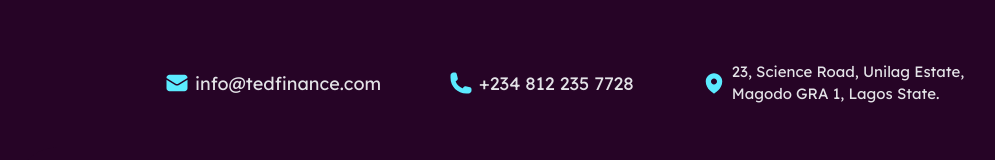
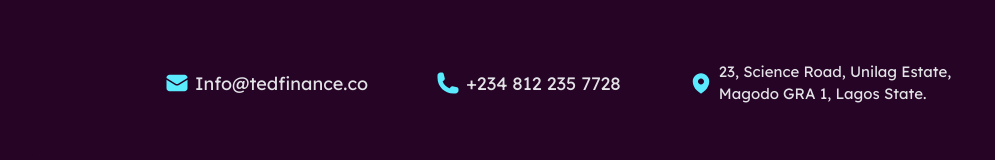
Before and after one commit to Ted-Finance/tedinfowebsite, a React (Create React App) app: page / in a window 1280 px wide. Shown: the part 9454-9614 px from the top of the page, without its empty margins (115-1110 px from the left). Built offline with nearby package versions, Linux system fonts and the light colour scheme; a web font is replaced by a local one.

Commit message:
email update

```diff
--- a/src/components/Footer/index.jsx
+++ b/src/components/Footer/index.jsx
@@ -75,7 +75,7 @@
               <div className="flex flex-row md:hidden">
                 <div className="flex flex-row justify-start items-center xl:w-[22%] w-full gap-1.5">
                   <Img src="images/img_icon_lime_500_24x24.svg" alt="icon_three" className="h-[18px] w-[18px]" />
-                  <Text as="p" className="text-center text-align-center font-normal text-[10px]">info@tedfinance.com</Text>
+                  <Text as="p" className="text-center text-align-center font-normal text-[10px]">Info@tedfinance.co</Text>
                 </div>
                 <div className="flex flex-row justify-start items-center xl:w-[19%] w-full gap-1.5 pl-[1rem]">
                   <Img src="images/img_icon_24x24.svg" alt="icon_five" className="h-[18px] w-[18px]" />
@@ -85,7 +85,7 @@
               <div className="md:block hidden">
                 <div className="flex flex-row justify-start items-center xl:w-[22%] w-full gap-1.5">
                   <Img src="images/img_icon_lime_500_24x24.svg" alt="icon_three" className="h-[24px] w-[24px]" />
-                  <Text as="p" className="text-center text-align-center font-normal text-[15px]">info@tedfinance.com</Text>
+                  <Text as="p" className="text-center text-align-center font-normal text-[15px]">Info@tedfinance.co</Text>
                 </div>
               </div>
               <div className="md:block hidden">
--- a/src/components/Footer1/index.jsx
+++ b/src/components/Footer1/index.jsx
@@ -35,7 +35,7 @@
           <div className="flex flex-row md:flex-col justify-start items-center w-full pl-[326px] pr-14 gap-5 md:px-5">
             <div className="flex flex-row justify-start items-center w-[22%] md:w-full gap-1.5">
               <Img src="images/img_icon_lime_500_24x24.svg" alt="icon_one" className="h-[24px] w-[24px]" />
-              <Text as="p">info@tedfinance.com</Text>
+              <Text as="p">Info@tedfinance.co</Text>
             </div>
             <div className="flex flex-row justify-start items-center w-[19%] md:w-full gap-1.5">
               <Img src="images/img_icon_24x24.svg" alt="icon_three" className="h-[24px] w-[24px]" />
--- a/src/pages/ExchangeDesktop/index.jsx
+++ b/src/pages/ExchangeDesktop/index.jsx
@@ -284,7 +284,7 @@
                 <div className="flex flex-row md:flex-col justify-start items-center w-full pl-[326px] pr-14 gap-5 md:px-5">
                   <div className="flex flex-row justify-start items-center w-[22%] md:w-full gap-1.5">
                     <Img src="images/img_icon_lime_500_24x24.svg" alt="icon_three" className="h-[24px] w-[24px]" />
-                    <Text as="p" className="md:text-center md:text-align-center md:font-normal md:text-[15px]">info@tedfinance.com</Text>
+                    <Text as="p" className="md:text-center md:text-align-center md:font-normal md:text-[15px]">Info@tedfinance.co</Text>
                   </div>
                   <div className="flex flex-row justify-start items-center w-[19%] md:w-full gap-1.5">
                     <Img src="images/img_icon_24x24.svg" alt="icon_five" className="h-[24px] w-[24px]" />
--- a/src/pages/HomePageDesktop/index.jsx
+++ b/src/pages/HomePageDesktop/index.jsx
@@ -740,7 +740,7 @@
                     <span className="text-purple-400 2xl:text-[30px] lg:text-[30px] xl:text-[30px]  text-[20px] font-medium text-center text-align-center">Frequently Asked Questions</span>
                   </Text>
                   <Text size="5xl" as="p" className="!text-gray-900_01 text-center text-align-center w-full text-[14px] font-light text-align-center 2xl:text-left lg:text-left xl:text-left">
-                    Still you have any questions? Contact our Team via info@tedfinance.com
+                    Still you have any questions? Contact our Team via Info@tedfinance.co
                   </Text>
                 </div>
                 <div className="flex flex-col items-center justify-start w-full mt-14 2xl:mt-20">
@@ -1050,7 +1050,7 @@
                         <div className="flex flex-row w-full sm:ml-[20rem]">
                           <div className="flex flex-row justify-start items-center 2xl:w-[22%] xl:w-[22%] w-full gap-1.5 sm:w-[40%]">
                             <Img src="images/img_icon_lime_500_24x24.svg" alt="icon_three" className="h-[10px] w-[10px]" />
-                            <Text as="p" className="text-center text-align-center font-extralight text-[10px]">info@tedfinance.com</Text>
+                            <Text as="p" className="text-center text-align-center font-extralight text-[10px]">Info@tedfinance.co</Text>
                           </div>
                           <div className="flex flex-row justify-start items-center 2xl:w-[19%] xl:w-[19%] w-full gap-1.5">
                             <Img src="images/img_icon_24x24.svg" alt="icon_five" className="h-[10px] w-[10px] ml-[9px]" />
@@ -1134,7 +1134,7 @@
                       <div className="flex 2xl:flex-row lg:flex-row xl:flex-row flex-col justify-start items-center w-full xl:pl-[150px] xl:pr-0 lg:pl-[56px]  pl-[326px] pr-14 gap-5 px-5 xl:gap-[4.25rem]">
                         <div className="flex flex-row justify-start items-center 2xl:w-[22%] xl:w-[22%] w-full gap-1.5">
                           <Img src="images/img_icon_lime_500_24x24.svg" alt="icon_three" className="h-[24px] w-[24px]" />
-                          <Text as="p" className="text-center text-align-center font-normal text-[15px]">info@tedfinance.com</Text>
+                          <Text as="p" className="text-center text-align-center font-normal text-[15px]">Info@tedfinance.co</Text>
                         </div>
                         <div className="flex flex-row justify-start items-center 2xl:w-[19%] xl:w-[19%] w-full gap-1.5">
                           <Img src="images/img_icon_24x24.svg" alt="icon_five" className="h-[24px] w-[24px]" />
--- a/src/pages/SendReceiveMoneyDesktop/index.jsx
+++ b/src/pages/SendReceiveMoneyDesktop/index.jsx
@@ -377,7 +377,7 @@
               <div className="flex flex-row md:flex-col justify-start items-center w-full pl-[326px] pr-14 gap-5 md:px-5">
                 <div className="flex flex-row justify-start items-center w-[22%] md:w-full gap-1.5">
                   <Img src="images/img_icon_lime_500_24x24.svg" alt="icon_one" className="h-[24px] w-[24px]" />
-                  <Text as="p">info@tedfinance.com</Text>
+                  <Text as="p">Info@tedfinance.co</Text>
                 </div>
                 <div className="flex flex-row justify-start items-center w-[19%] md:w-full gap-1.5">
                   <Img src="images/img_icon_24x24.svg" alt="icon_three" className="h-[24px] w-[24px]" />
--- a/src/pages/SendReceiveMoneyDesktopFour/index.jsx
+++ b/src/pages/SendReceiveMoneyDesktopFour/index.jsx
@@ -307,7 +307,7 @@
                 <div className="flex flex-row md:flex-col justify-start items-center w-full pl-[326px] pr-14 gap-5 md:px-5">
                   <div className="flex flex-row justify-start items-center w-[22%] md:w-full gap-1.5">
                     <Img src="images/img_icon_lime_500_24x24.svg" alt="icon_one" className="h-[24px] w-[24px]" />
-                    <Text as="p" className="md:text-center md:text-align-center md:font-normal md:text-[15px]" >info@tedfinance.com</Text>
+                    <Text as="p" className="md:text-center md:text-align-center md:font-normal md:text-[15px]" >Info@tedfinance.co</Text>
                   </div>
                   <div className="flex flex-row justify-start items-center w-[19%] md:w-full gap-1.5">
                     <Img src="images/img_icon_24x24.svg" alt="icon_three" className="h-[24px] w-[24px]" />
--- a/src/pages/SendReceiveMoneyDesktopOne/index.jsx
+++ b/src/pages/SendReceiveMoneyDesktopOne/index.jsx
@@ -444,7 +444,7 @@
               <div className="flex flex-row md:flex-col justify-start items-center w-full pl-[326px] pr-14 gap-5 md:px-5">
                 <div className="flex flex-row justify-start items-center w-[22%] md:w-full gap-1.5">
                   <Img src="images/img_icon_lime_500_24x24.svg" alt="icon_one" className="h-[24px] w-[24px]" />
-                  <Text as="p" className="md:text-center md:text-align-center md:font-normal md:text-[15px]">info@tedfinance.com</Text>
+                  <Text as="p" className="md:text-center md:text-align-center md:font-normal md:text-[15px]">Info@tedfinance.co</Text>
                 </div>
                 <div className="flex flex-row justify-start items-center w-[19%] md:w-full gap-1.5">
                   <Img src="images/img_icon_24x24.svg" alt="icon_three" className="h-[24px] w-[24px]" />
--- a/src/pages/SendReceiveMoneyDesktopThree/index.jsx
+++ b/src/pages/SendReceiveMoneyDesktopThree/index.jsx
@@ -480,7 +480,7 @@
               <div className="flex flex-row md:flex-col justify-start items-center w-full pl-[326px] pr-14 gap-5 md:px-5">
                 <div className="flex flex-row justify-start items-center w-[22%] md:w-full gap-1.5">
                   <Img src="images/img_icon_lime_500_24x24.svg" alt="icon_one" className="h-[24px] w-[24px]" />
-                  <Text as="p" className="md:text-center md:text-align-center md:font-normal md:text-[15px]">info@tedfinance.com</Text>
+                  <Text as="p" className="md:text-center md:text-align-center md:font-normal md:text-[15px]">Info@tedfinance.co</Text>
                 </div>
                 <div className="flex flex-row justify-start items-center w-[19%] md:w-full gap-1.5">
                   <Img src="images/img_icon_24x24.svg" alt="icon_three" className="h-[24px] w-[24px]" />
--- a/src/pages/SendReceiveMoneyDesktopTwo/index.jsx
+++ b/src/pages/SendReceiveMoneyDesktopTwo/index.jsx
@@ -481,7 +481,7 @@
                         <div className="flex flex-row w-full sm:ml-[20rem]">
                           <div className="flex flex-row justify-start items-center 2xl:w-[22%] xl:w-[22%] w-full gap-1.5 sm:w-[40%]">
                             <Img src="images/img_icon_lime_500_24x24.svg" alt="icon_three" className="h-[10px] w-[10px]" />
-                            <Text as="p" className="text-center text-align-center font-extralight text-[10px]">info@tedfinance.com</Text>
+                            <Text as="p" className="text-center text-align-center font-extralight text-[10px]">Info@tedfinance.co</Text>
                           </div>
                           <div className="flex flex-row justify-start items-center 2xl:w-[19%] xl:w-[19%] w-full gap-1.5">
                             <Img src="images/img_icon_24x24.svg" alt="icon_five" className="h-[10px] w-[10px] ml-[9px]" />
@@ -563,7 +563,7 @@
                 <div className="flex 2xl:flex-row lg:flex-row xl:flex-row flex-col justify-start items-center w-full xl:pl-[150px] xl:pr-0 lg:pl-[56px]  pl-[326px] pr-14 gap-5 px-5 xl:gap-[4.25rem]">
                   <div className="flex flex-row justify-start items-center 2xl:w-[22%] xl:w-[22%] lg:w-[30%] w-full gap-1.5 sm:w-[40%]">
                     <Img src="images/img_icon_lime_500_24x24.svg" alt="icon_three" className="h-[24px] w-[24px]" />
-                    <Text as="p" className="text-center text-align-center font-normal text-[15px]">info@tedfinance.com</Text>
+                    <Text as="p" className="text-center text-align-center font-normal text-[15px]">Info@tedfinance.co</Text>
                   </div>
                   <div className="flex flex-row justify-start items-center 2xl:w-[19%] xl:w-[19%] lg:w-[30%] w-full gap-1.5">
                     <Img src="images/img_icon_24x24.svg" alt="icon_five" className="h-[24px] w-[24px]" />
```
